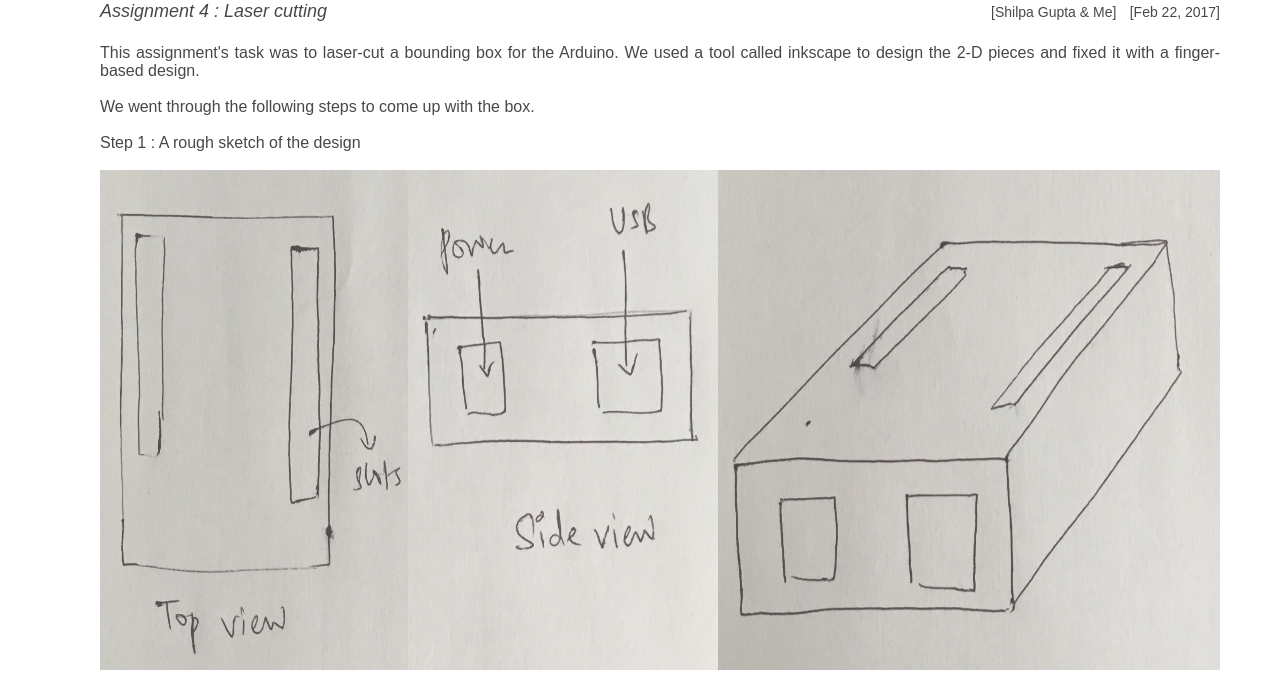
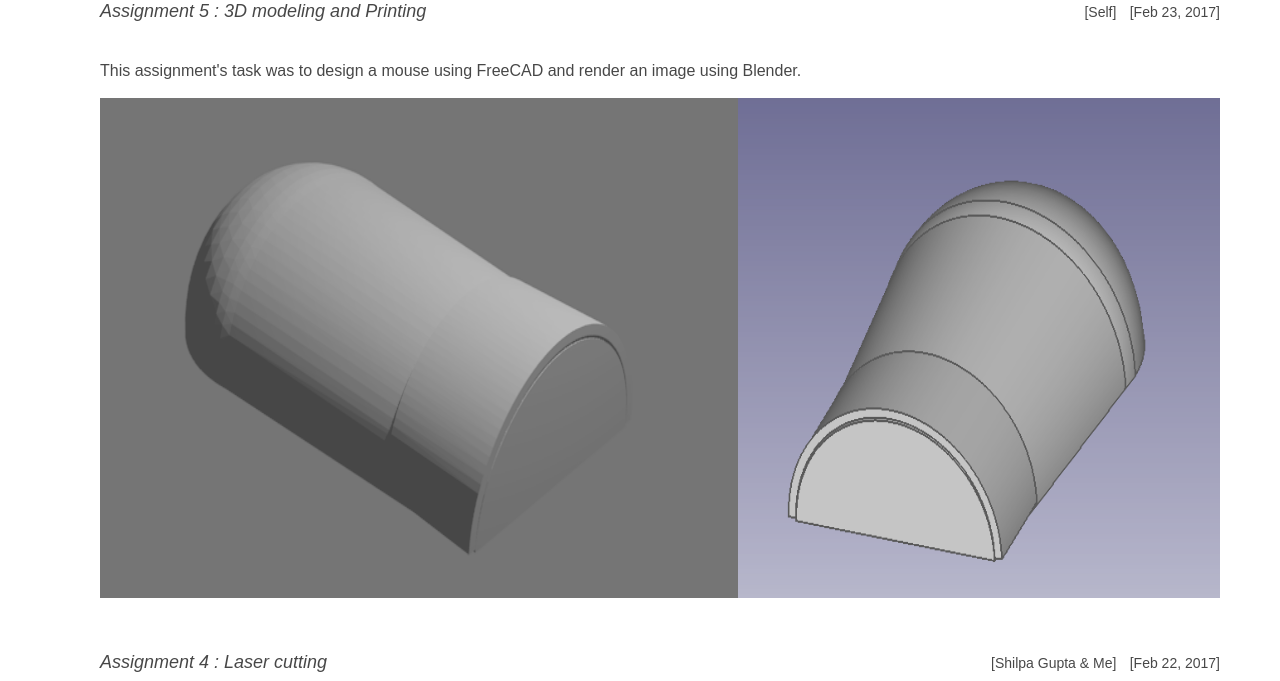
Before and after one commit to sardankur-zz/sardankur.github.io, a plain HTML site: page cs592.html in a window 1280 px wide. Shown: the part 119-800 px from the top of the page. Drawn offline with Linux system fonts and the light colour scheme; a web font is replaced by a local one.

Commit message:
Assignment 5, Part 1

```diff
--- a/cs592.html
+++ b/cs592.html
@@ -43,6 +43,37 @@
                     <div style="width: 100%">
                         <ul>
                             <li style="padding-top: 0px;">
+                                <div style="display: table; width: 100%">
+                                        <div style="display: table-row;">
+                                            <div style="display: table-cell; text-align: left; width: 50%">
+                                                <span class="site-text-subheader">Assignment 5 : 3D modeling and Printing</span>
+                                            </div>
+                                            <div style="display: table-cell; text-align: right; width: 50%">
+                                                <span class="site-text-subsubheader">[Self]</span>&nbsp;&nbsp;
+                                                <span class="site-text-subsubheader">[Feb 23, 2017]</span>
+                                            </div>
+                                        </div>
+                                    </div>
+                                    <div style="width: 100%" class="site-container-sm">
+                                        <br/ >
+                                        <br />
+                                        <span> This assignment's task was to design a mouse using FreeCAD and render an image using Blender.
+                                        <br />
+                                        <br />
+                                        <div style="width: 100%; display: table">
+                                            <div style="width: 100%; display: table-row;">
+                                                <div style="display: table-cell;">
+                                                    <img src="images/cs592-assignment4-img01.png" style="width: 100%; height:500px"/>
+                                                </div>
+                                                <div style="display: table-cell;">
+                                                    <img src="images/cs592-assignment4-img02.png" style="width: 100%; height:500px"/>
+                                                </div>
+                                            </div>
+                                        </div>
+                                        <br />
+                                        <br />
+                                    </div>
+                                </li>
                                  <div style="display: table; width: 100%">
                                     <div style="display: table-row;">
                                         <div style="display: table-cell; text-align: left; width: 50%">
```
Also changed, not shown: images/cs592-assignment4-img01.png (added), images/cs592-assignment4-img02.png (added).
